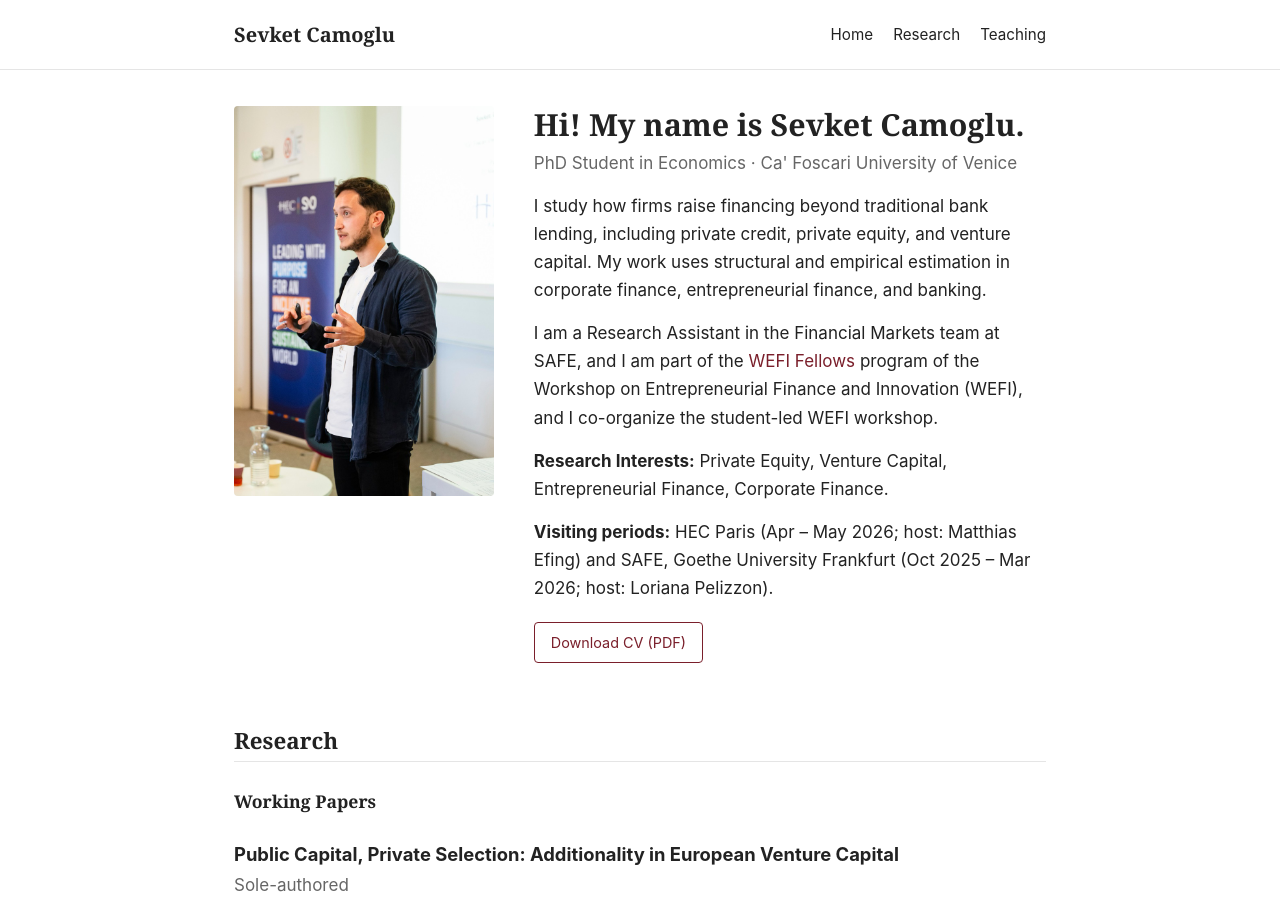
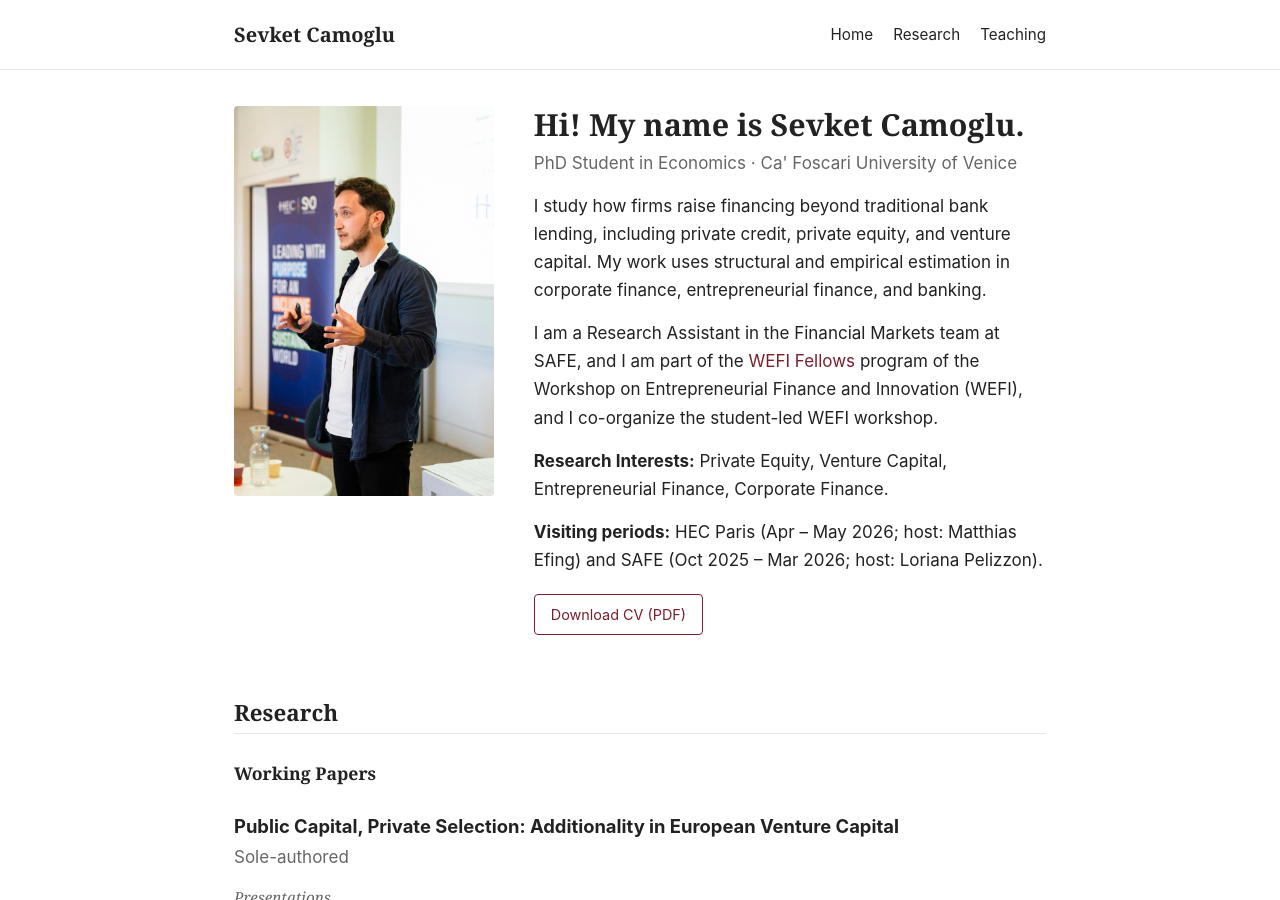
Before and after one commit to sevketcamoglu/sevketcamoglu.github.io, a Jekyll site: the page built from index.md, in a window 1280 px wide and 900 px high. Built offline with Jekyll 4.4.1, drawn with Linux system fonts in a browser that asks for light colours.

Commit message:
Update index.md

```diff
--- a/index.md
+++ b/index.md
@@ -14,7 +14,7 @@ permalink: /
     <p>I study how firms raise financing beyond traditional bank lending, including private credit, private equity, and venture capital. My work uses structural and empirical estimation in corporate finance, entrepreneurial finance, and banking.</p>
     <p>I am a Research Assistant in the Financial Markets team at SAFE, and I am part of the {% if site.links.wefi != "" %}<a href="{{ site.links.wefi }}" target="_blank" rel="noopener">WEFI Fellows</a>{% else %}WEFI Fellows{% endif %} program of the Workshop on Entrepreneurial Finance and Innovation (WEFI), and I co-organize the student-led WEFI workshop.</p>
     <p><strong>Research Interests:</strong> Private Equity, Venture Capital, Entrepreneurial Finance, Corporate Finance.</p>
-    <p><strong>Visiting periods:</strong> HEC Paris (Apr &ndash; May 2026; host: Matthias Efing) and SAFE, Goethe University Frankfurt (Oct 2025 &ndash; Mar 2026; host: Loriana Pelizzon).</p>
+    <p><strong>Visiting periods:</strong> HEC Paris (Apr &ndash; May 2026; host: Matthias Efing) and SAFE (Oct 2025 &ndash; Mar 2026; host: Loriana Pelizzon).</p>
     <p class="intro-actions">{% if site.links.cv != "" %}<a class="btn" href="{{ site.links.cv }}" target="_blank" rel="noopener">Download CV (PDF)</a>{% else %}<a class="btn" href="{{ '/assets/pdf/cv/cv.pdf' | relative_url }}" target="_blank" rel="noopener">Download CV (PDF)</a>{% endif %}</p>
   </div>
 </section>
```
